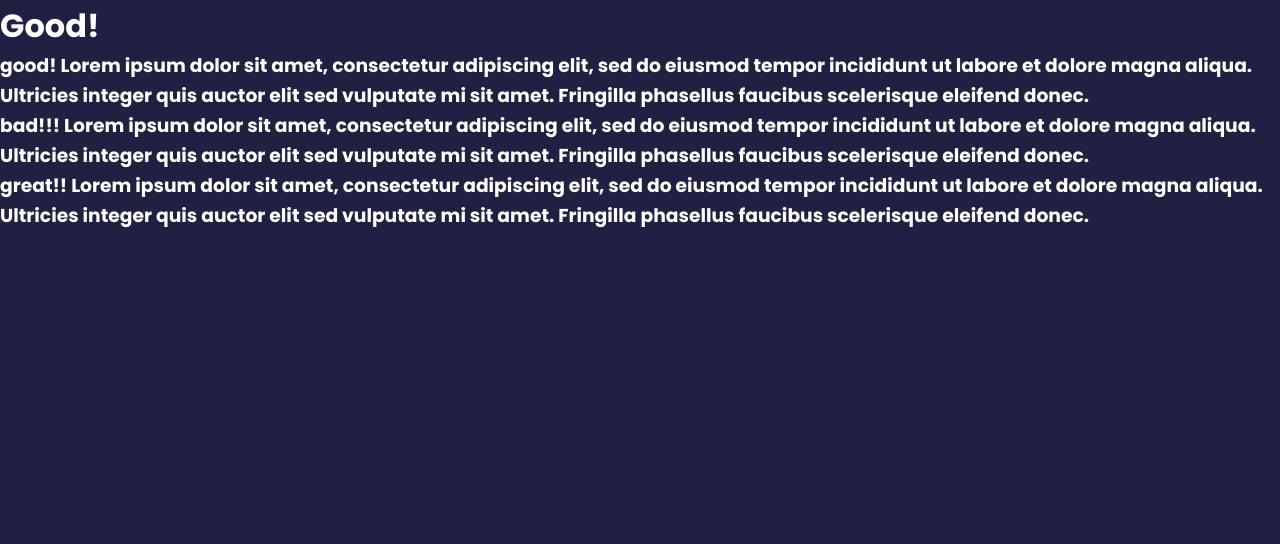
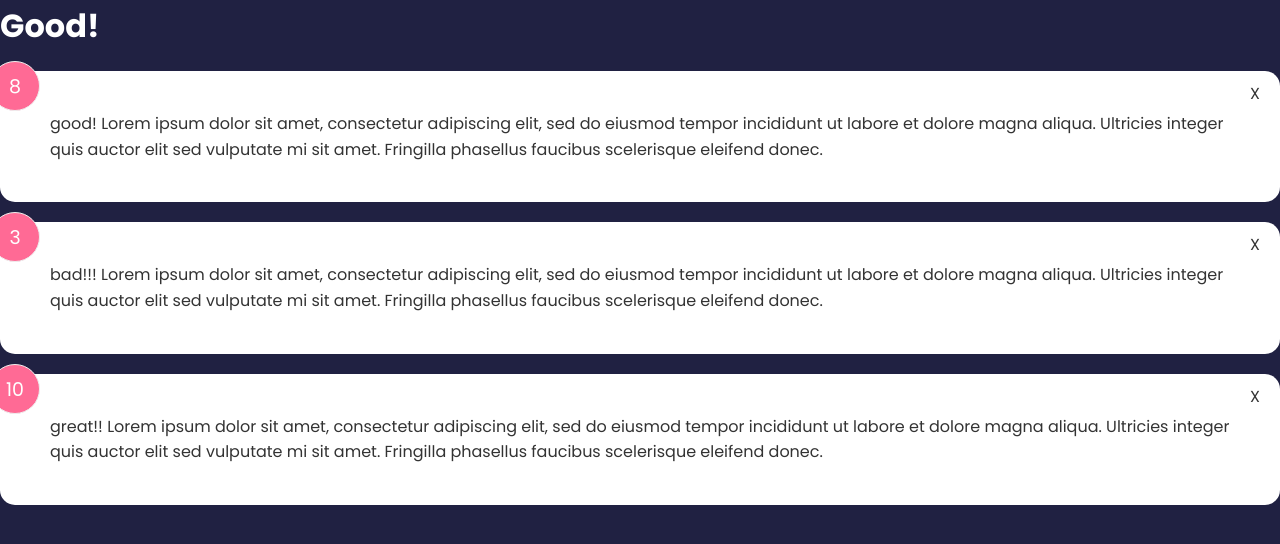
Before and after one commit to barrystone/feedback-app, a Svelte app: page / in a window 1280 px wide. Shown: the top 544 px of the page. Built offline with nearby package versions, Linux system fonts and the light colour scheme.

Commit message:
[feat] update card, feedbackitem

```diff
--- /dev/null
+++ b/src/components/Card.svelte
@@ -0,0 +1,14 @@
+<div class="card">
+    <slot></slot>
+</div>
+
+<style>
+    .card {
+        background-color: #fff;
+        color: #333;
+        border-radius: 15px;
+        padding: 40px 50px;
+        margin: 20px 0;
+        position: relative;
+    }
+</style>
--- a/src/components/FeedbackItem.svelte
+++ b/src/components/FeedbackItem.svelte
@@ -1,8 +1,42 @@
 <script>
+    import Card from './Card.svelte';
     export let item;
     // console.log(item)
 </script>
 
-<main>
-    <h3>{item.text}</h3>
-</main>
+<Card>
+    <div class="num-display">
+        {item.rating}
+    </div>
+    <div class="close">
+        X
+    </div>
+    <p class="text-display">
+        {item.text}
+    </p>
+</Card>
+
+<style>
+    .num-display {
+        position: absolute;
+        top: -10px;
+        left: -10px;
+        width: 50px;
+        height: 50px;
+        background: #ff6a95;
+        color: #fff;
+        border: 1px #eee solid;
+        border-radius: 50%;
+        padding: 10px;
+        text-align: center;
+        font-size: 19px;
+    }
+    .close {
+        position: absolute;
+        top: 10px;
+        right: 20px;
+        cursor: pointer;
+        background: none;
+        border: none;
+    }
+</style>
--- a/src/components/FeedbackList.svelte
+++ b/src/components/FeedbackList.svelte
@@ -10,5 +10,3 @@
         <FeedbackItem item={feedback}/>
     {/each}
 </main>
-
-<!-- sds -->
```
